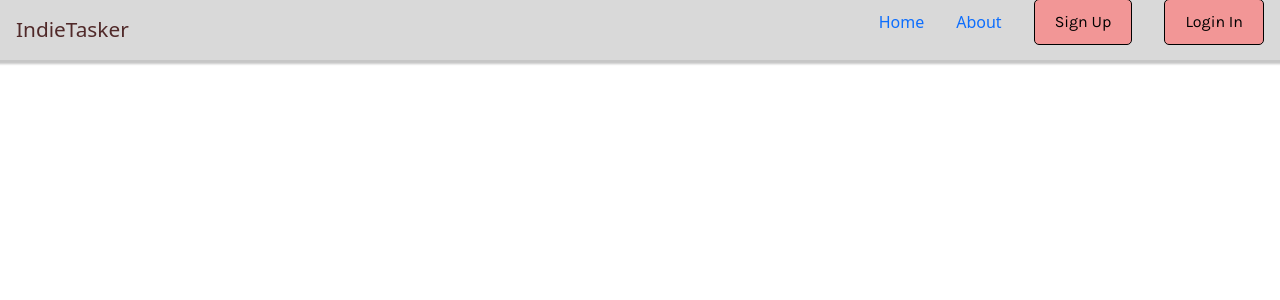
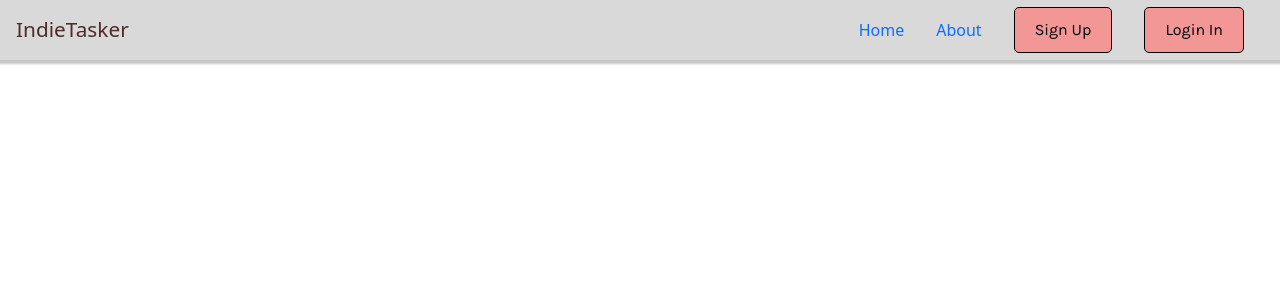
Before and after one commit to Moh-Zaman/IndieTasker, a React (Vite) app: page / in a window 1280 px wide. Shown: the top 300 px of the page. Built offline with nearby package versions, Linux system fonts and the light colour scheme.

Commit message:
Fixed navbar top margin padding issue

```diff
--- a/src/components/Navbar/Navbar.css
+++ b/src/components/Navbar/Navbar.css
@@ -3,7 +3,7 @@
   position: relative;
   display: flex;
   align-items: center;
-  height: 60px;
+  height: 60px; /* needs adjusting, if you change this change .navigation-menu ul margin top as well */
   width: 100%;
   padding: 0.5rem 0rem;
   background-color: #D9D9D9;
@@ -29,11 +29,13 @@
 /* Navigation Menu Styles */
 .navigation-menu {
   margin-left: auto;
+  align-items: center;
 }
 
 .navigation-menu ul {
   display: flex;
-  padding: 0;
+  padding: 20px;
+  margin-top: 15px; /* have to adjust this to get items in the middle */
   align-items: center;
 }
 
```
